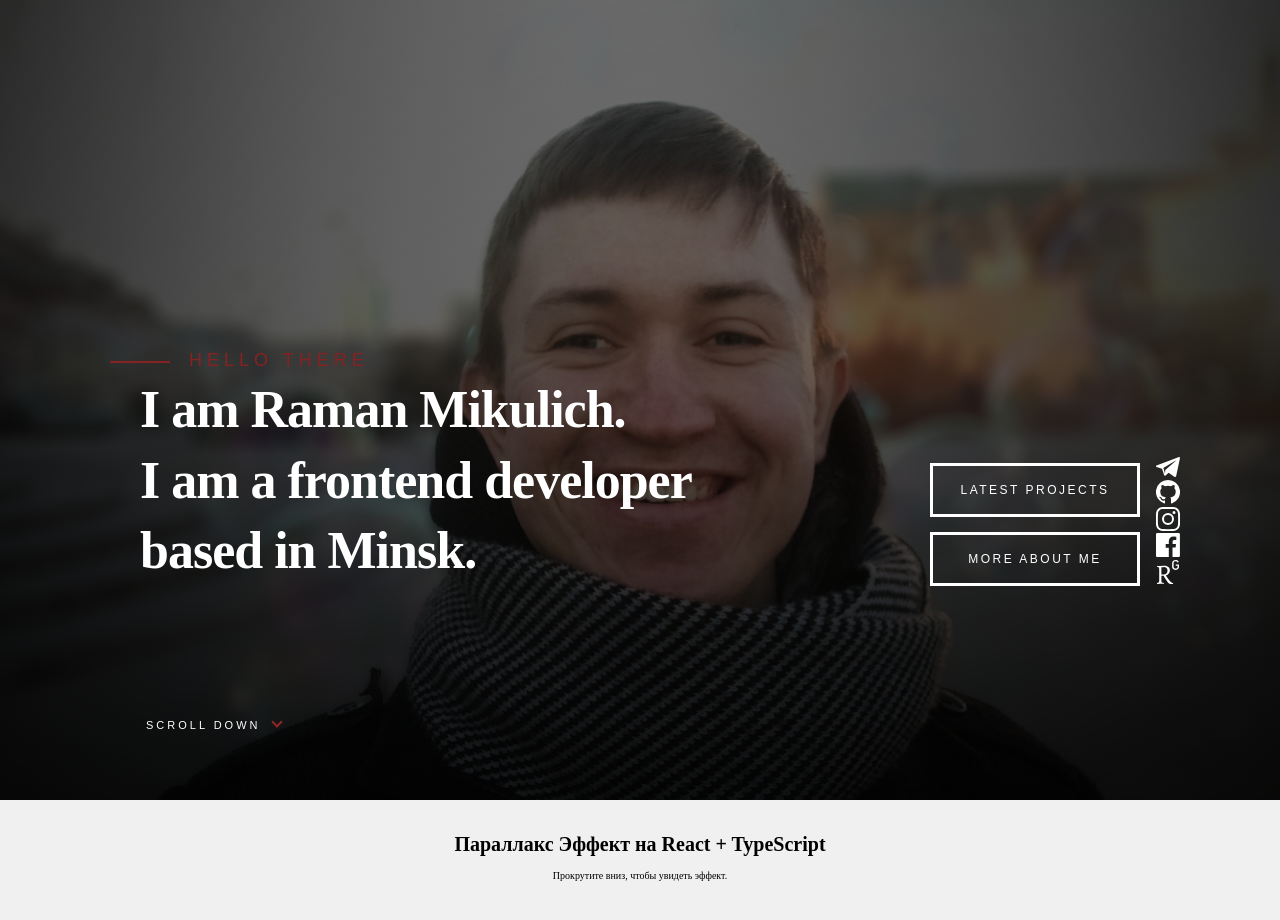
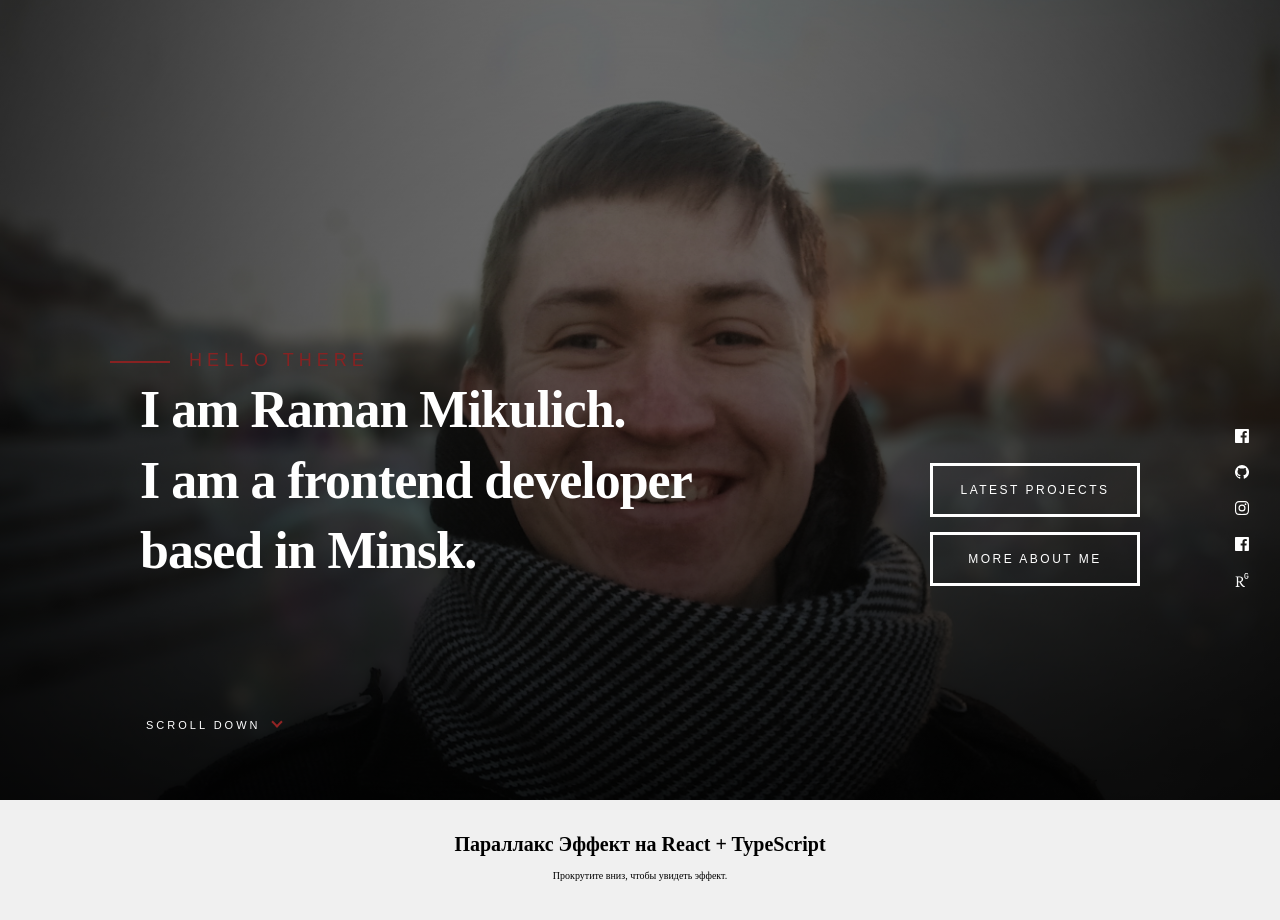
Before and after one commit to sputurz/sputurz.github.io, a React (Vite) app: page / in a window 1280 px wide. Shown: the top 920 px of the page. Built offline with nearby package versions, Linux system fonts and the light colour scheme; a web font is replaced by a local one.

Commit message:
01.11.25h3

```diff
--- a/src/components/ui/Icon/Icon.tsx
+++ b/src/components/ui/Icon/Icon.tsx
@@ -1,6 +1,11 @@
 import * as Icons from './icons';
 
-export function Icon({ name }: { name: keyof typeof Icons }) {
+interface IProps {
+  name: keyof typeof Icons;
+  className?: string;
+}
+
+export function Icon({ name, className }: IProps) {
   const LazyIcon = Icons[name];
-  return <LazyIcon />;
+  return <LazyIcon className={className} viewBox="0 0 24 24" />;
 }
--- a/src/components/ui/Socials/Socials.module.scss
+++ b/src/components/ui/Socials/Socials.module.scss
@@ -1,13 +1,17 @@
 @use '../../../styles/variables' as *;
 
 .socials {
+  display: flex;
+  flex-direction: column;
+  // gap: 22px;
   position: absolute;
-  bottom: 0;
-  right: -4rem;
+  bottom: -1.2rem;
+  right: -12rem;
   list-style: none;
   padding: 0;
   margin: 0;
   font-family: $ff-montserrat-bold;
+  $root: &;
 
   &--hero {
   }
@@ -16,12 +20,47 @@
   }
 
   &__link {
-    width: auto;
-    color: $color-white;
+    position: relative;
+    display: flex;
+    align-items: center;
+    justify-content: center;
+    width: 36px;
+    height: 36px;
 
-    svg {
-      width: 24px;
-      height: 24px;
+    &:hover #{$root}__icon,
+    &:focus-visible #{$root}__icon {
+      transform: scale(1.4);
+    }
+
+    &:hover #{$root}__tooltip,
+    &:focus-visible #{$root}__tooltip {
+      opacity: 1;
+      visibility: visible;
+      transform: scale(1);
     }
   }
+
+  &__icon {
+    color: $color-white;
+    width: 1.4rem;
+    height: 1.4rem;
+    transform: scale(1);
+    transition: transform 0.5s ease-in-out;
+  }
+
+  &__tooltip {
+    opacity: 0;
+    visibility: hidden;
+    position: absolute;
+    top: 0;
+    right: 4.7rem;
+    color: $color-sosials-tooltip;
+    text-transform: capitalize;
+    font-size: 1.3rem;
+    line-height: 3.6rem;
+    transform: scale(0);
+    transform-origin: 100% 50%;
+    transition: opacity 0.5s ease-in-out, transform 0.5s ease-in-out,
+      visibility 0.5s ease-in-out;
+  }
 }
--- a/src/components/ui/Socials/Socials.tsx
+++ b/src/components/ui/Socials/Socials.tsx
@@ -14,7 +14,13 @@ export function Socials() {
               href={socialsLink.url}
               title={socialsLink.name}
             >
-              <Icon name={socialsLink.iconName}></Icon>
+              <Icon
+                name={socialsLink.iconName}
+                className={styles.socials__icon}
+              ></Icon>
+              <span className={styles.socials__tooltip}>
+                {socialsLink.name}
+              </span>
             </a>
           </li>
         ))}
--- a/src/config/site.config.ts
+++ b/src/config/site.config.ts
@@ -10,7 +10,7 @@ export const siteConfig = {
     {
       name: 'telegram',
       url: 'https://t.me/raman_mikulich',
-      iconName: 'TgIcon',
+      iconName: 'FbIcon',
     },
     {
       name: 'github',
--- a/src/styles/_variables.scss
+++ b/src/styles/_variables.scss
@@ -3,6 +3,9 @@ $color-white: #ffffff;
 $color-red-accent: hsl(0, 60%, 33%);
 $color-red-link: #af2b2b;
 $color-red-scrool: #922424;
+$color-sosials-tooltip: #af2b2b;
+$color-black: #000000;
+
 $color-black: #000000;
 
 $color-black-40: rgb(0, 0, 0, 0.4);
```
